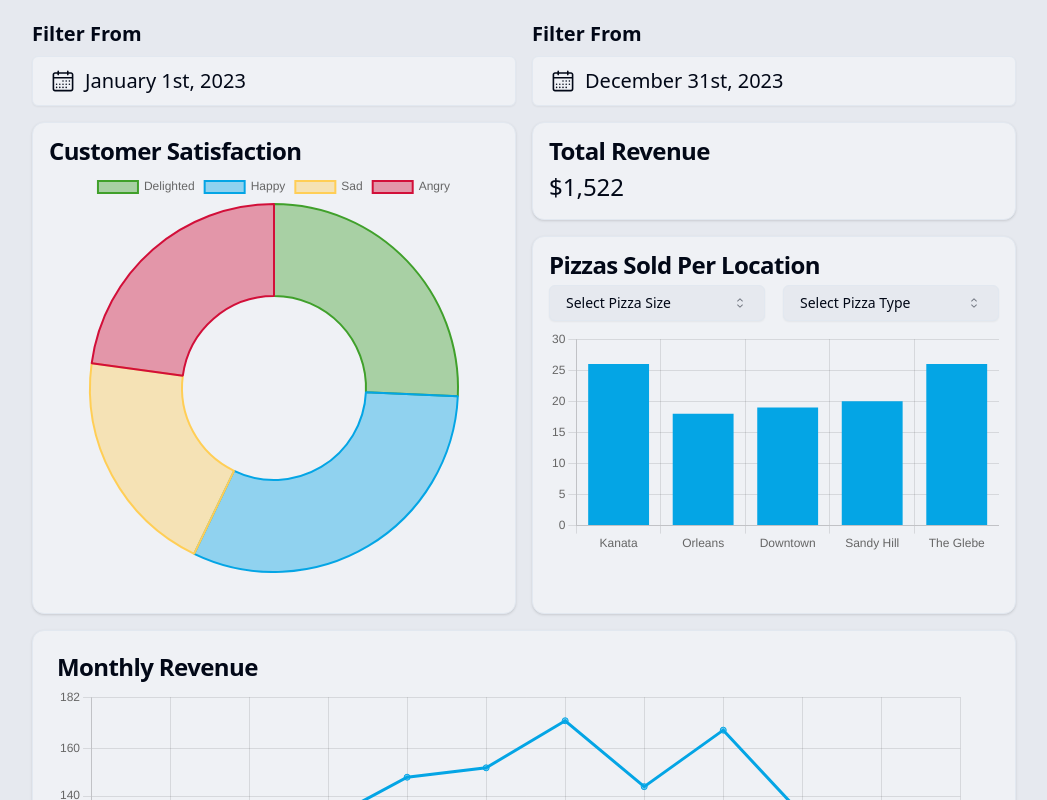
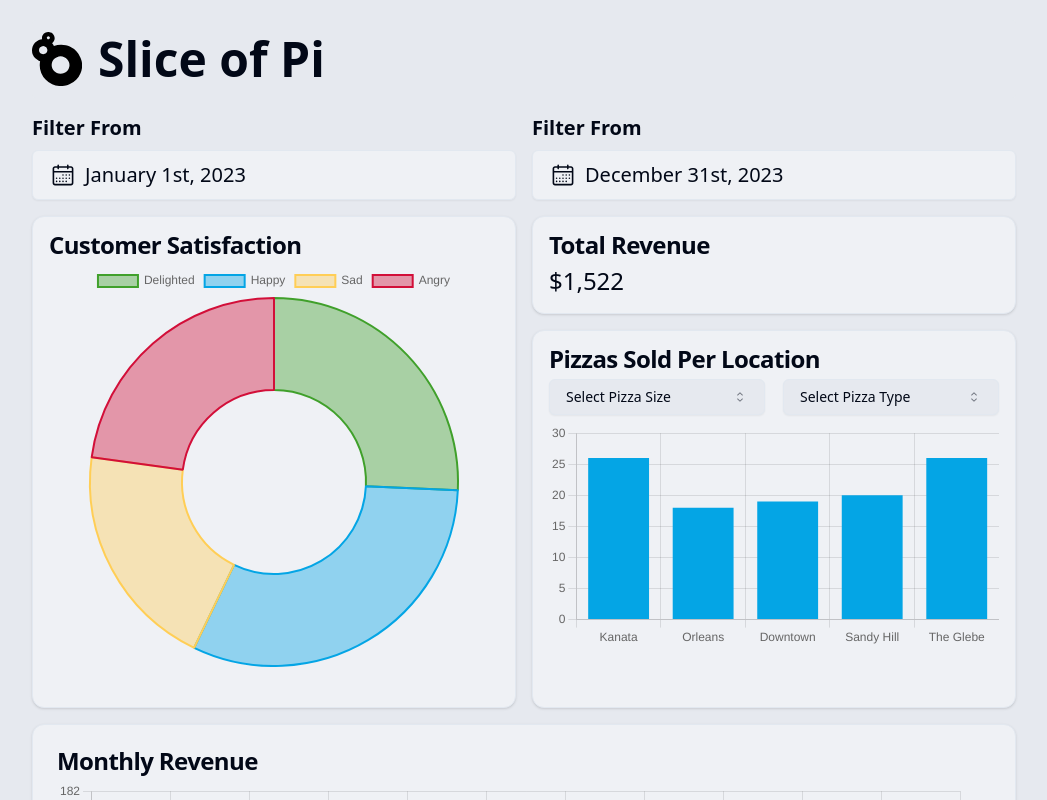
Before and after one commit to g-raman/out-stem, a React (Vite) app: page / in a window 1280 px wide. Shown: the top 800 px of the page, without its empty margins (116-1163 px from the left). Built offline with nearby package versions, Linux system fonts and the light colour scheme.

Commit message:
Add basic navbar

```diff
--- a/src/App.jsx
+++ b/src/App.jsx
@@ -8,6 +8,7 @@ import reviewData from './dev-data/review_data';
 import pricingData from './dev-data/pricing_data';
 import { Card, CardContent, CardTitle } from './components/ui/card';
 import CountUp from 'react-countup';
+import NavBar from './components/ui/NavBar';
 
 const total = orderData
   .flatMap((order) => order.items)
@@ -58,7 +59,9 @@ function App() {
   });
 
   return (
+    <>
       <div className="m-auto mb-4 grid h-dvh w-dvw auto-rows-max grid-cols-1 gap-4 p-5 sm:grid-cols-2 md:grid-rows-[auto_auto_auto] lg:w-[80dvw]">
+        <NavBar />
         <div className="flex flex-col justify-center gap-y-2 text-base font-bold sm:text-xl">
           <label>Filter From</label>
           <DatePicker date={fromDate} onSetDate={handleSetFromDate} />
@@ -95,6 +98,7 @@ function App() {
           <MonthlyRevenueChart fromDate={fromDate} toDate={toDate} />
         </Card>
       </div>
+    </>
   );
 }
 
--- /dev/null
+++ b/src/components/ui/NavBar.jsx
@@ -0,0 +1,12 @@
+const NavBar = () => {
+  return (
+    <nav className="col-span-2 flex h-min items-center justify-start gap-4 rounded bg-background py-3 text-5xl font-bold">
+      <span>
+        <img src="../../../public/out-stem.svg" height="50" width="50" />
+      </span>
+      <span>Slice of Pi</span>
+    </nav>
+  );
+};
+
+export default NavBar;
```
Also changed, not shown: public/out-stem.svg. Lines whose indentation alone changed are shown as unchanged.
